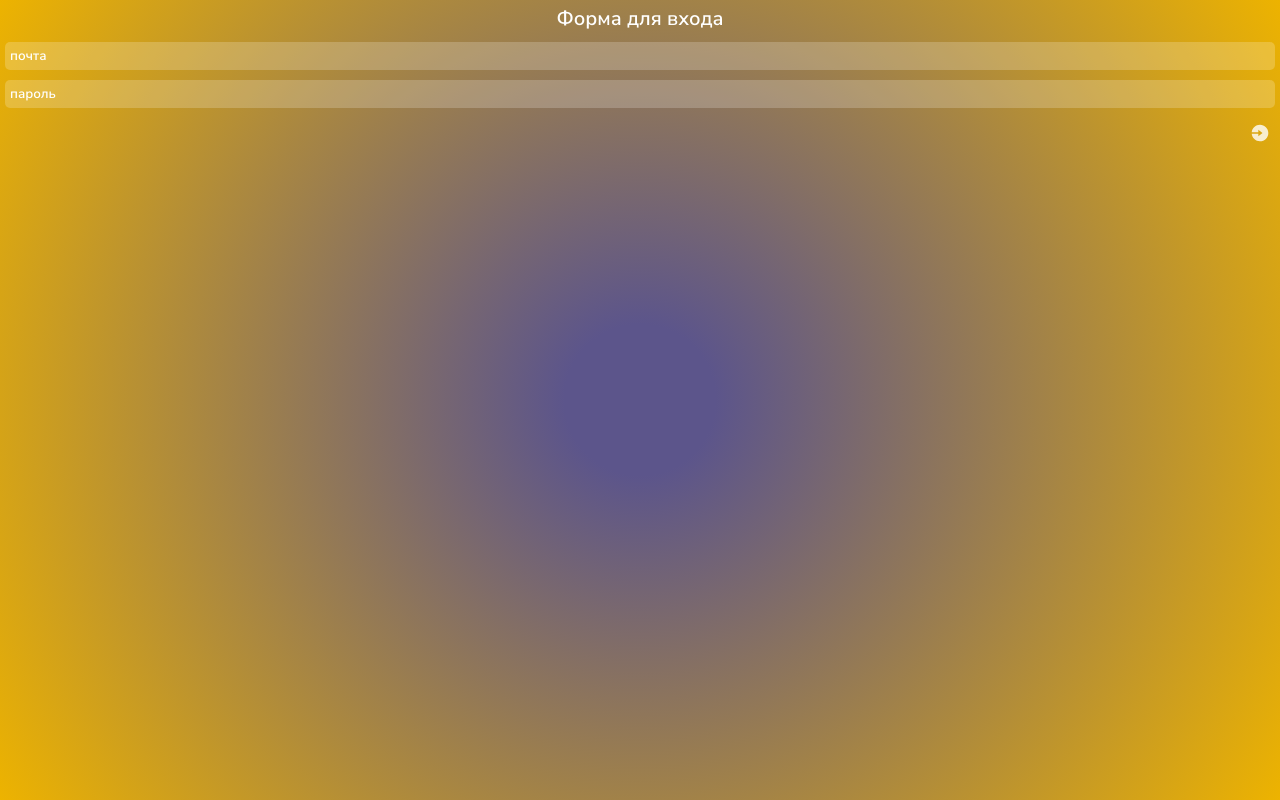
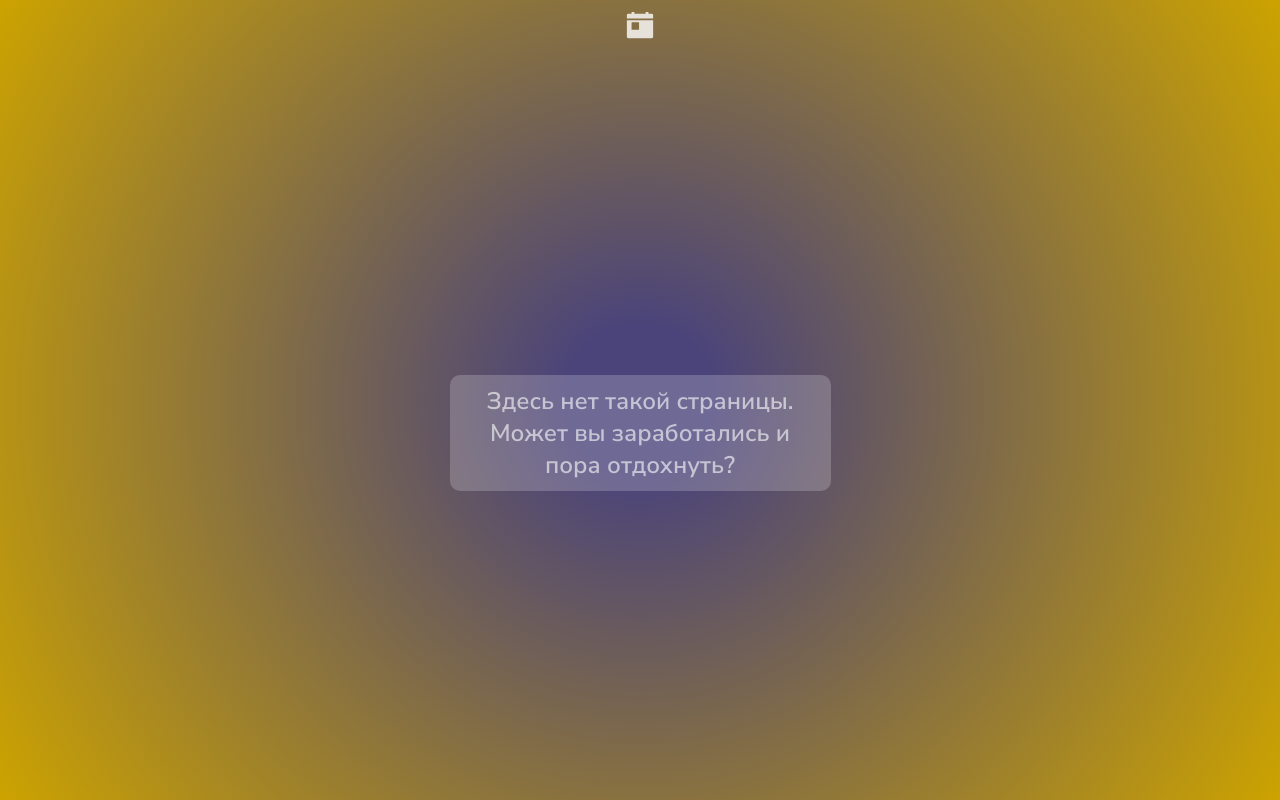
Before and after one commit to GitStudentSem/diary-dev, a React (Create React App) app in the folder client/: page /login in a window 1280 px wide. Built offline with nearby package versions, Linux system fonts and the light colour scheme.

Commit message:
add number of week & not found page

```diff
--- a/client/src/App.js
+++ b/client/src/App.js
@@ -2,9 +2,10 @@ import Main from './Components/Main';
 import React, { useState } from 'react';
 import styled from 'styled-components/macro';
 import { BrowserRouter, Routes, Route } from 'react-router-dom';
-import LoginPage from './Components/LoginPage';
+import Login from './Components/Login';
 import AccountPage from './Components/AccountPage';
 import PrivateRoute from './Components/PrivateRoute';
+import NotFoundPage from './Components/NotFoundPage';
 
 const StyledApp = styled.div`
     background: #fff;
@@ -21,10 +22,10 @@ function App() {
     const [date, setDate] = useState(new Date());
     const generateColor = () => {
         const getRandomColor = () => {
-            let letters = '0123456789ABCDEF';
+            let letters = '0123456789ABCD';
             let color = '#';
             for (let i = 0; i < 6; i++) {
-                color += letters[Math.floor(Math.random() * 16)];
+                color += letters[Math.floor(Math.random() * letters.length)];
             }
             return color;
         };
@@ -86,7 +87,8 @@ function App() {
                             />
                         }
                     />
-                    <Route path='/login' element={<LoginPage />} />
+                    <Route path='*' element={<NotFoundPage />} />
+                    {/* <Route path='/login' element={<Login />} /> */}
                 </Routes>
             </StyledApp>
         </BrowserRouter>
--- a/client/src/Components/AccountPage.jsx
+++ b/client/src/Components/AccountPage.jsx
@@ -5,7 +5,7 @@ import { IoTodaySharp } from 'react-icons/io5';
 import { MdChangeCircle } from 'react-icons/md';
 import { FaSave } from 'react-icons/fa';
 import { FaRandom } from 'react-icons/fa';
-import LoginPage from './LoginPage';
+import LoginPage from './Login';
 
 const StyledLoginPage = styled.div`
     height: 100%;
--- a/client/src/Components/Day.js
+++ b/client/src/Components/Day.js
@@ -29,7 +29,7 @@ const StyledHeaderDay = styled.p`
 const StyledHeaderDayOfWeek = styled(StyledHeaderDay)`
     color: rgba(255, 255, 255, 0.6);
 `;
-const StyledTaskList = styled.ul`
+const StyledTasksList = styled.ul`
     list-style-type: none;
     padding: 0 5px 0 0;
     height: calc(100% - 75px); // Высота зависит от шапки
@@ -144,6 +144,7 @@ const Day = ({ date, monthNames, weekDays }) => {
                 <StyledButton
                     onClick={(e) => {
                         e.preventDefault();
+                        // console.log(date.toISOString().slice(0, 10));
                         setCurrentTasks([
                             ...currentTasks,
                             { text, isImportant },
@@ -164,7 +165,7 @@ const Day = ({ date, monthNames, weekDays }) => {
                 </StyledButton>
             </StyledForm>
 
-            <StyledTaskList>
+            <StyledTasksList>
                 {currentTasks.map((taskItem, index) => {
                     return (
                         <StyledTask key={taskItem.text + index}>
@@ -187,7 +188,7 @@ const Day = ({ date, monthNames, weekDays }) => {
                         </StyledTask>
                     );
                 })}
-            </StyledTaskList>
+            </StyledTasksList>
         </StyledDay>
     );
 };
--- a/client/src/Components/LoginPage.jsx
+++ b/client/src/Components/Login.jsx
@@ -45,7 +45,7 @@ const StyledButton = styled.button`
         background-color: rgba(255, 255, 255, 0.2);
     }
 `;
-const LoginPage = () => {
+const Login = () => {
     const [email, setEmail] = useState('');
     const [isValidEmail, setIsValidEmail] = useState(true);
 
@@ -113,4 +113,4 @@ const LoginPage = () => {
         </>
     );
 };
-export default LoginPage;
+export default Login;
--- a/client/src/Components/Navbar.js
+++ b/client/src/Components/Navbar.js
@@ -33,6 +33,13 @@ const StyledButton = styled.button`
 `;
 
 const Navbar = ({ monthNames, date, setDate }) => {
+    const getWeekNumber = () => {
+        const firstDayOfYear = new Date(date.getFullYear(), 0, 1);
+        const pastDaysOfYear = (date - firstDayOfYear) / 86400000;
+
+        return Math.ceil((pastDaysOfYear + firstDayOfYear.getDay() + 1) / 7);
+    };
+
     return (
         <StyledNavbar>
             <NavigationFromDate
@@ -86,7 +93,7 @@ const Navbar = ({ monthNames, date, setDate }) => {
                     );
                 }}
             >
-                <p>неделя</p>
+                <p>неделя {getWeekNumber()}</p>
             </NavigationFromDate>
         </StyledNavbar>
     );
--- /dev/null
+++ b/client/src/Components/NotFoundPage.jsx
@@ -0,0 +1,73 @@
+import styled from 'styled-components/macro';
+import React from 'react';
+import { Link } from 'react-router-dom';
+import { IoTodaySharp } from 'react-icons/io5';
+
+const StyledHeader = styled.div`
+    display: flex;
+    justify-content: center;
+    margin-bottom: 20px;
+`;
+const StyledButton = styled.button`
+    display: flex;
+    align-items: center;
+    justify-content: center;
+    outline: none;
+    border: none;
+    cursor: pointer;
+    margin: 0;
+    padding: 0;
+    transition: all 0.3s;
+    padding: 5px;
+    border-radius: 5px;
+    &:hover {
+        background-color: rgba(255, 255, 255, 0.2);
+    }
+`;
+const StyledWrapper = styled.div`
+    height: 100%;
+    display: flex;
+    flex-direction: column;
+    justify-content: space-between;
+    align-items: center;
+`;
+const StyledBlockWrapper = styled.div`
+    display: flex;
+    align-items: center;
+    flex-wrap: wrap;
+    width: 30%;
+    background-color: rgba(255, 255, 255, 0.2);
+    border-radius: 10px;
+    padding: 10px;
+`;
+const StyledDescription = styled.p`
+    text-align: center;
+    color: rgba(255, 255, 255, 0.6);
+    font-size: 24px;
+    width: 100%;
+`;
+
+const NotFoundPage = () => {
+    return (
+        <StyledWrapper>
+            <StyledHeader>
+                <StyledButton disabled>
+                    <Link to='/'>
+                        <IoTodaySharp
+                            size={30}
+                            fill='rgba(255, 255, 255, 0.8)'
+                        />
+                    </Link>
+                </StyledButton>
+            </StyledHeader>
+            <StyledBlockWrapper>
+                <StyledDescription>Здесь нет такой страницы.</StyledDescription>
+                <StyledDescription>
+                    Может вы заработались и пора отдохнуть?
+                </StyledDescription>
+            </StyledBlockWrapper>
+            <div></div>
+        </StyledWrapper>
+    );
+};
+export default NotFoundPage;
```
